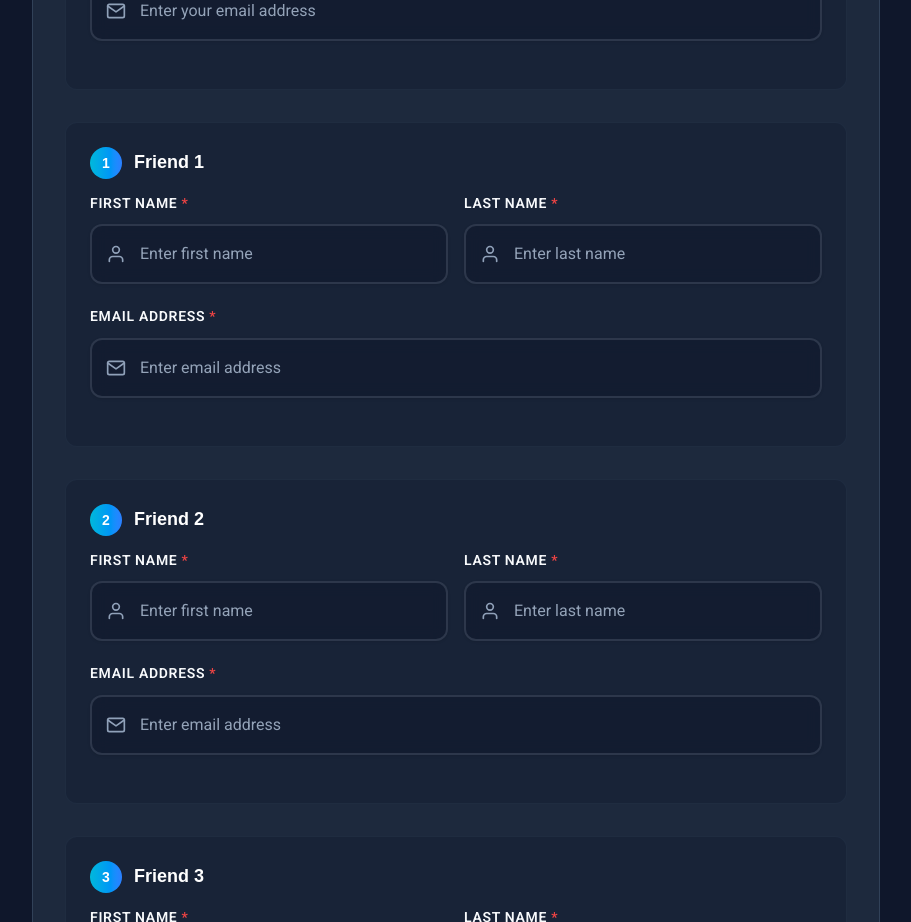
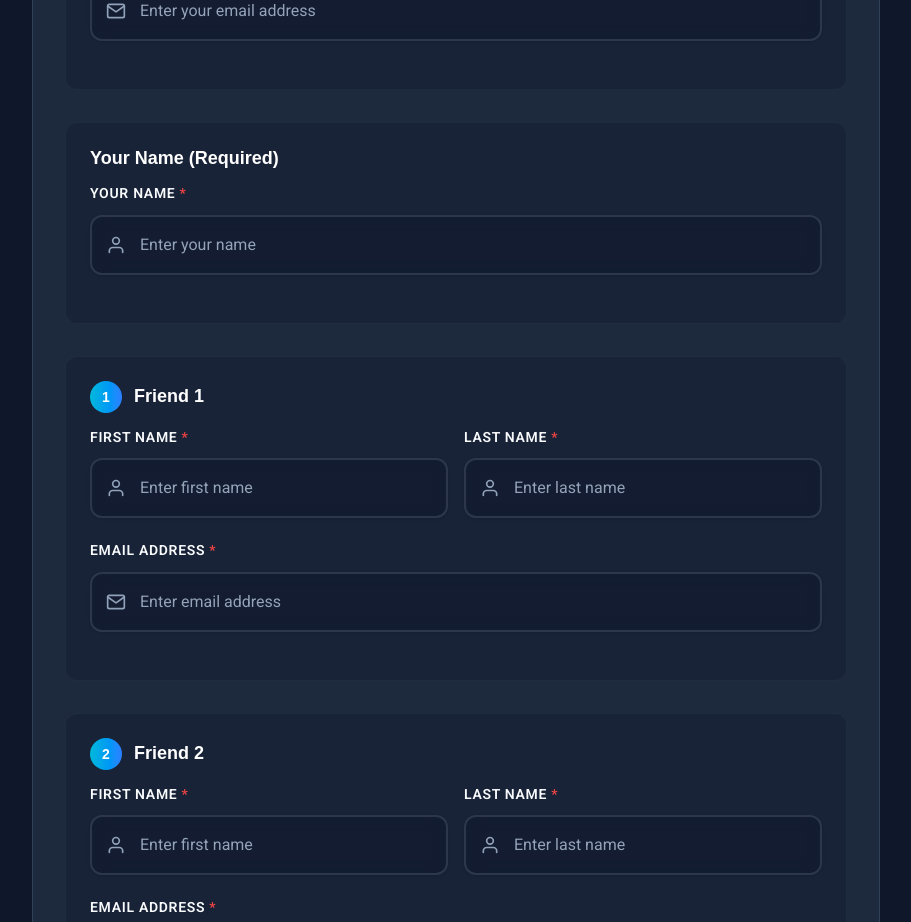
Before and after one commit to hafizasad419/affiniti-solutions-frontend, a React (Vite) app: page /thank-you in a window 1280 px wide. Shown: the part 1200-2122 px from the top of the page, without its empty margins (184-1095 px from the left). Built offline with nearby package versions, Linux system fonts and the light colour scheme; a web font is replaced by a local one.

Commit message:
Enhance referral form validation and UI: add referrer name field with validation, refactor initial values setup, and update submission logic in Thank You and Welcome pages for improved user experience.

```diff
--- a/src/pages/PreLogin/ThankYou/index.tsx
+++ b/src/pages/PreLogin/ThankYou/index.tsx
@@ -1,5 +1,5 @@
-import { useState, useEffect, useRef } from 'react';
-import { useNavigate, useLocation } from 'react-router-dom';
+import { useState, useRef } from 'react';
+import { useNavigate } from 'react-router-dom';
 import { Formik, Form } from 'formik';
 import * as Yup from 'yup';
 import { parse } from 'csv-parse/browser/esm/sync';
@@ -20,6 +20,9 @@ const referralValidationSchema = Yup.object({
   referrerEmail: Yup.string()
     .email('Invalid email address')
     .required('Your email is required to process referrals'),
+  referrerName: Yup.string()
+    .min(2, 'Name must be at least 2 characters')
+    .required('Your name is required to process referrals'),
   friends: Yup.array().test('at-least-3-friends', 'Please add at least 3 friends to unlock VIP status', function (friends) {
     if (!friends) return false;
     const validFriends = friends.filter(friend =>
@@ -31,35 +34,17 @@ const referralValidationSchema = Yup.object({
   })
 });
 
-const getInitialValues = (friendCount: number = 3, referrerEmail: string = '') => ({
-  referrerEmail,
-  friends: Array.from({ length: friendCount }, () => ({ firstName: '', lastName: '', email: '' }))
-});
 
 function ThankYouPage({ }: ThankYouPageProps) {
   const navigate = useNavigate();
-  const location = useLocation();
   const [isLoading, setIsLoading] = useState(false);
-  const [referrerInfo, setReferrerInfo] = useState<{ name: string, email: string } | null>(null);
   const [vipStatusUnlocked, setVipStatusUnlocked] = useState(false);
   const [submittedReferrals, setSubmittedReferrals] = useState(0);
   const [friendCount, setFriendCount] = useState(3);
   const fileInputRef = useRef<HTMLInputElement>(null);
 
-  useEffect(() => {
-    // Get referrer info from location state or localStorage
-    const state = location.state as { referrerName?: string; referrerEmail?: string } | null;
-    const storedReferrer = localStorage.getItem('referrerInfo');
 
-    if (state?.referrerName && state?.referrerEmail) {
-      setReferrerInfo({ name: state.referrerName, email: state.referrerEmail });
-      localStorage.setItem('referrerInfo', JSON.stringify({ name: state.referrerName, email: state.referrerEmail }));
-    } else if (storedReferrer) {
-      setReferrerInfo(JSON.parse(storedReferrer));
-    }
-  }, [location.state]);
-
-  const handleReferralSubmit = async (values: { referrerEmail: string; friends: ReferralFriend[] }, { resetForm }: any) => {
+  const handleReferralSubmit = async (values: { referrerEmail: string; referrerName: string; friends: ReferralFriend[] }, { resetForm }: any) => {
     setIsLoading(true);
     try {
       // Filter out empty friends
@@ -74,7 +59,8 @@ function ThankYouPage({ }: ThankYouPageProps) {
 
       const response = await Axios.post('/lead/refer', {
         friends: validFriends,
-        referrerEmail: values.referrerEmail
+        referrerEmail: values.referrerEmail,
+        referrerName: values.referrerName
       });
 
       if (response.status === 200 || response.status === 201) {
@@ -292,9 +278,14 @@ function ThankYouPage({ }: ThankYouPageProps) {
           </div>
 
           <Formik
-            initialValues={getInitialValues(friendCount, referrerInfo?.email || '')}
+            initialValues={{
+              referrerEmail: '',
+              referrerName: '',
+              friends: Array.from({ length: friendCount }, () => ({ firstName: '', lastName: '', email: '' }))
+            }}
             validationSchema={referralValidationSchema}
             onSubmit={handleReferralSubmit}
+            enableReinitialize={true}
           >
             {({ values, isValid, dirty, setValues, setFieldValue }) => {
               // Update file input change handler to use setValues
@@ -339,6 +330,7 @@ function ThankYouPage({ }: ThankYouPageProps) {
                       // Update form values directly
                       setValues({
                         referrerEmail: values.referrerEmail,
+                        referrerName: values.referrerName,
                         friends: newFriends
                       });
 
@@ -357,7 +349,7 @@ function ThankYouPage({ }: ThankYouPageProps) {
               ).length;
 
               // Debug logging
-              console.log('Form state:', { isValid, dirty, activeFriendCount, values: values.friends });
+              console.log('Form state:', { isValid, dirty, activeFriendCount, values: values.friends, referrerEmail: values.referrerEmail, referrerName: values.referrerName });
 
               const vipStatus = getVIPStatus(activeFriendCount);
               const IconComponent = vipStatus.icon;
@@ -377,6 +369,21 @@ function ThankYouPage({ }: ThankYouPageProps) {
                       type="email"
                       required
                       iconType="email"
+                    />
+                  </div>
+
+                  {/* Referrer Name */}
+                  <div className="bg-slate-900/30 rounded-xl p-6 border border-slate-700/30">
+                    <h3 className="text-lg font-semibold text-white mb-4 flex items-center">
+                      Your Name (Required)
+                    </h3>
+                    <PremiumTextField
+                      field="referrerName"
+                      label_text="Your Name"
+                      placeholder="Enter your name"
+                      type="text"
+                      required
+                      iconType="user"
                     />
                   </div>
 
--- a/src/pages/PreLogin/Welcome/index.tsx
+++ b/src/pages/PreLogin/Welcome/index.tsx
@@ -6,7 +6,7 @@ import { parse } from 'csv-parse/browser/esm/sync';
 import Axios from '@/api';
 import { SuccessNotification, ErrorNotification } from '@/utils/toast';
 import PremiumTextField from '@/components/FormikFields/PremiumTextField';
-import { FiUsers, FiCheckCircle, FiStar, FiAward, FiPlus, FiUpload, FiDownload, FiMail, FiTrash2 } from 'react-icons/fi';
+import { FiUsers, FiCheckCircle, FiStar, FiAward, FiPlus, FiUpload, FiDownload, FiTrash2 } from 'react-icons/fi';
 
 interface ReferralFriend {
   firstName: string;
@@ -14,12 +14,15 @@ interface ReferralFriend {
   email: string;
 }
 
-interface WelcomePageProps {}
+interface WelcomePageProps { }
 
 const referralValidationSchema = Yup.object({
   referrerEmail: Yup.string()
     .email('Invalid email address')
     .required('Your email is required to process referrals'),
+  referrerName: Yup.string()
+    .min(2, 'Name must be at least 2 characters')
+    .required('Your name is required to process referrals'),
   friends: Yup.array().test('at-least-3-friends', 'Please add at least 3 friends to unlock VIP status', function (friends) {
     if (!friends) return false;
     const validFriends = friends.filter(friend =>
@@ -31,18 +34,15 @@ const referralValidationSchema = Yup.object({
   })
 });
 
-const getInitialValues = (friendCount: number = 3) => ({
-  referrerEmail: '',
-  friends: Array.from({ length: friendCount }, () => ({ firstName: '', lastName: '', email: '' }))
-});
 
-function WelcomePage({}: WelcomePageProps) {
+
+function WelcomePage({ }: WelcomePageProps) {
   const navigate = useNavigate();
   const [isLoading, setIsLoading] = useState(false);
   const [friendCount, setFriendCount] = useState(3);
   const fileInputRef = useRef<HTMLInputElement>(null);
 
-  const handleReferralSubmit = async (values: { referrerEmail: string; friends: ReferralFriend[] }, { resetForm }: any) => {
+  const handleReferralSubmit = async (values: { referrerEmail: string; referrerName: string; friends: ReferralFriend[] }, { resetForm }: any) => {
     setIsLoading(true);
     try {
       // Filter out empty friends
@@ -57,7 +57,8 @@ function WelcomePage({}: WelcomePageProps) {
 
       const response = await Axios.post('/lead/refer', {
         friends: validFriends,
-        referrerEmail: values.referrerEmail
+        referrerEmail: values.referrerEmail,
+        referrerName: values.referrerName
       });
 
       if (response.status === 200 || response.status === 201) {
@@ -260,9 +261,14 @@ function WelcomePage({}: WelcomePageProps) {
           </div>
 
           <Formik
-            initialValues={getInitialValues(friendCount)}
+            initialValues={{
+              referrerEmail: '',
+              referrerName: '',
+              friends: Array.from({ length: friendCount }, () => ({ firstName: '', lastName: '', email: '' }))
+            }}
             validationSchema={referralValidationSchema}
             onSubmit={handleReferralSubmit}
+            enableReinitialize={true}
           >
             {({ values, isValid, dirty, setValues, setFieldValue }) => {
               // Update file input change handler to use setValues
@@ -307,6 +313,7 @@ function WelcomePage({}: WelcomePageProps) {
                       // Update form values directly
                       setValues({
                         referrerEmail: values.referrerEmail,
+                        referrerName: values.referrerName,
                         friends: newFriends
                       });
 
@@ -329,7 +336,6 @@ function WelcomePage({}: WelcomePageProps) {
                   {/* Referrer Email */}
                   <div className="bg-slate-900/30 rounded-xl p-6 border border-slate-700/30">
                     <h3 className="text-lg font-semibold text-white mb-4 flex items-center">
-                      <FiMail className="w-5 h-5 mr-2" />
                       Your Email (Required)
                     </h3>
                     <PremiumTextField
@@ -341,6 +347,24 @@ function WelcomePage({}: WelcomePageProps) {
                       iconType="email"
                     />
                   </div>
+
+
+                  {/* Referrer Name */}
+                  <div className="bg-slate-900/30 rounded-xl p-6 border border-slate-700/30">
+                    <h3 className="text-lg font-semibold text-white mb-4 flex items-center">
+                      Your Name (Required)
+                    </h3>
+                    <PremiumTextField
+                      field="referrerName"
+                      label_text="Your Name"
+                      placeholder="Enter your name"
+                      type="text"
+                      required
+                      iconType="user"
+                    />
+                  </div>
+
+
 
                   {/* Friend Fields */}
                   {values.friends.map((_, index) => (
```
